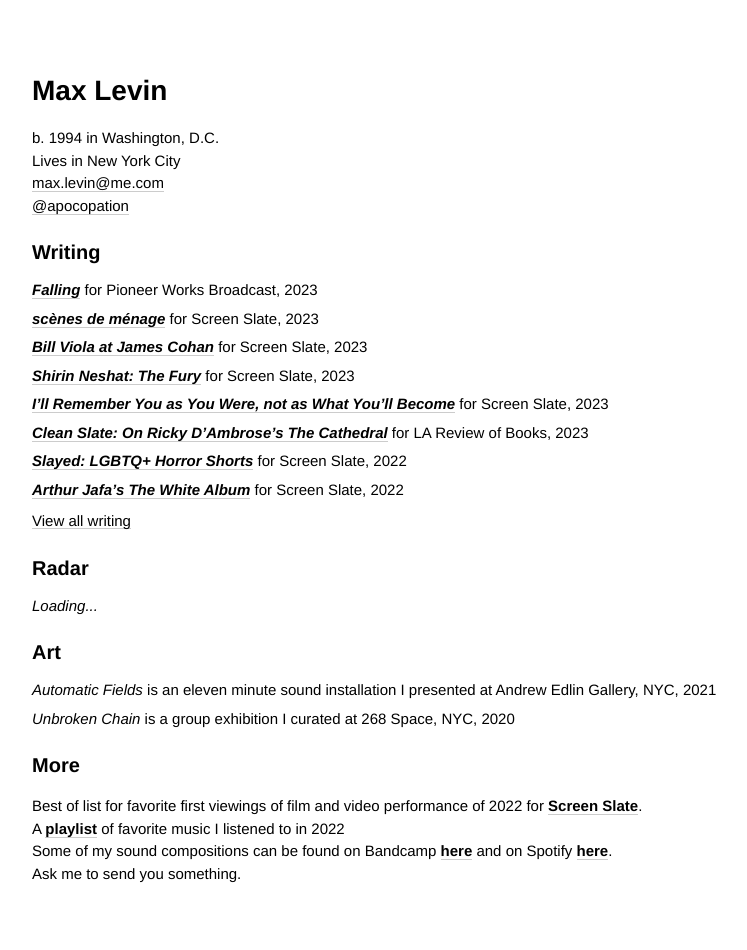
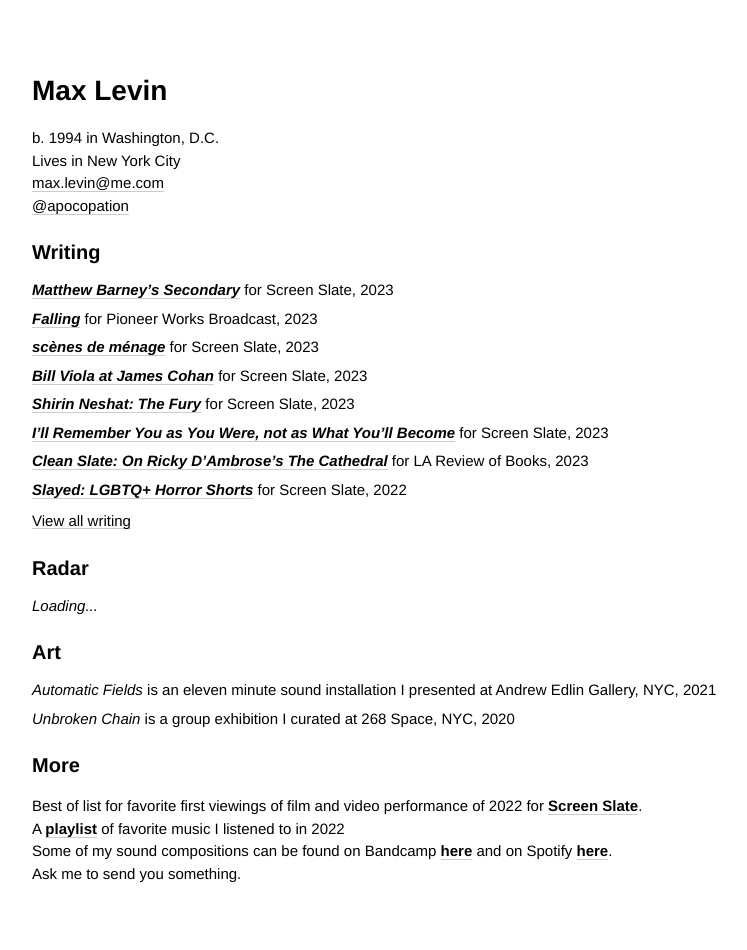
Before and after one commit to minicreative/maxlevin.me, a Jekyll site: the page built from index.md, in a window 1280 px wide. Shown: the whole page, without its empty margins (18-765 px from the left). Built offline with Jekyll 4.4.1, drawn with Linux system fonts in a browser that asks for light colours.

Commit message:
Updated Index

```diff
--- a/index.md
+++ b/index.md
@@ -7,6 +7,9 @@
   condense_button: View all writing
   condense_count: 8
   items:
+  - description: "**[*Matthew Barney’s Secondary*](https://www.screenslate.com/articles/secondary)**
+      for Screen Slate, 2023"
+    image:
   - description: "**[*Falling*](https://pioneerworks.org/broadcast/max-levin-post-pandemic-fainting-at-concerts)**
       for Pioneer Works Broadcast, 2023"
     image: "/uploads/a7e7fcf48a1ffe8caf552275f23ba9a64ffe0f86-2308x3000.jpeg"
```
